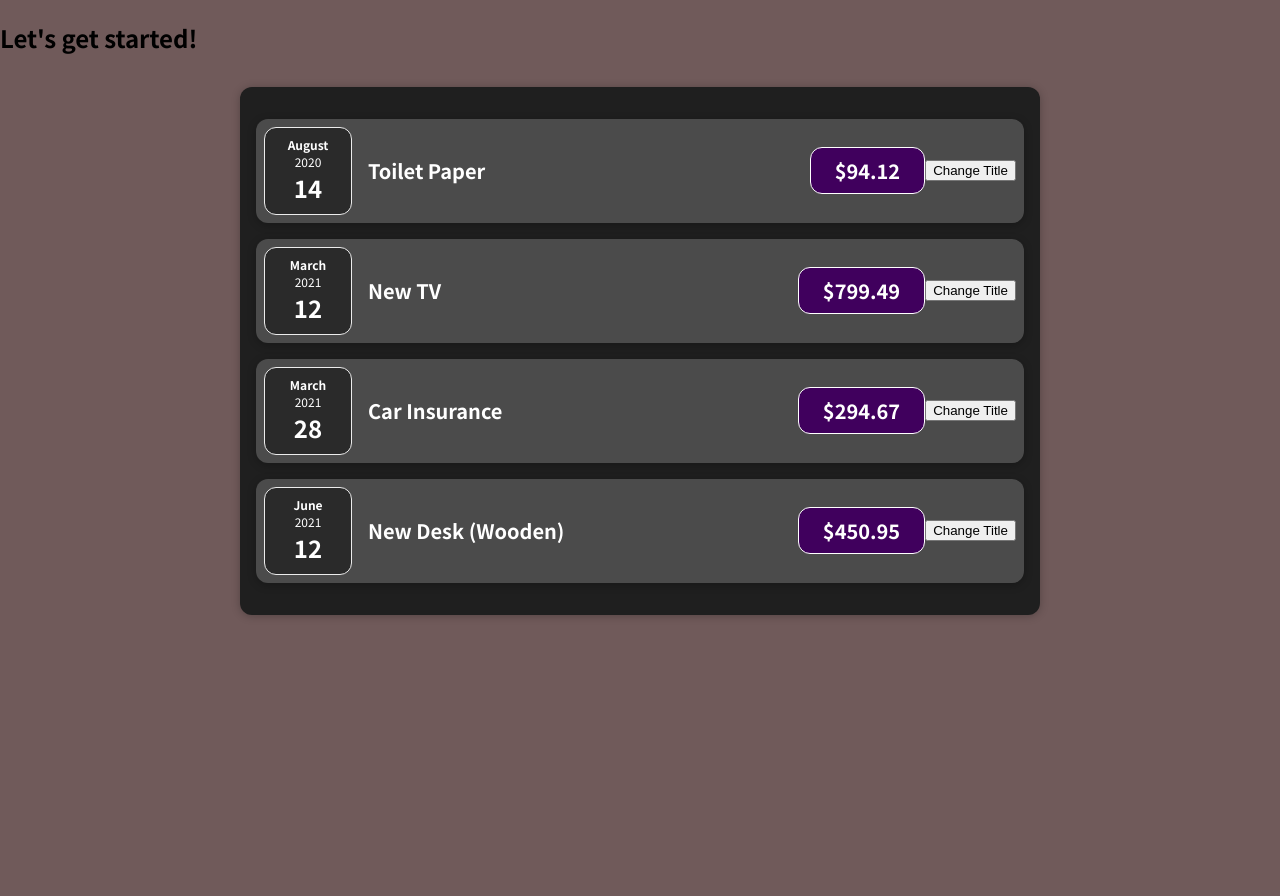
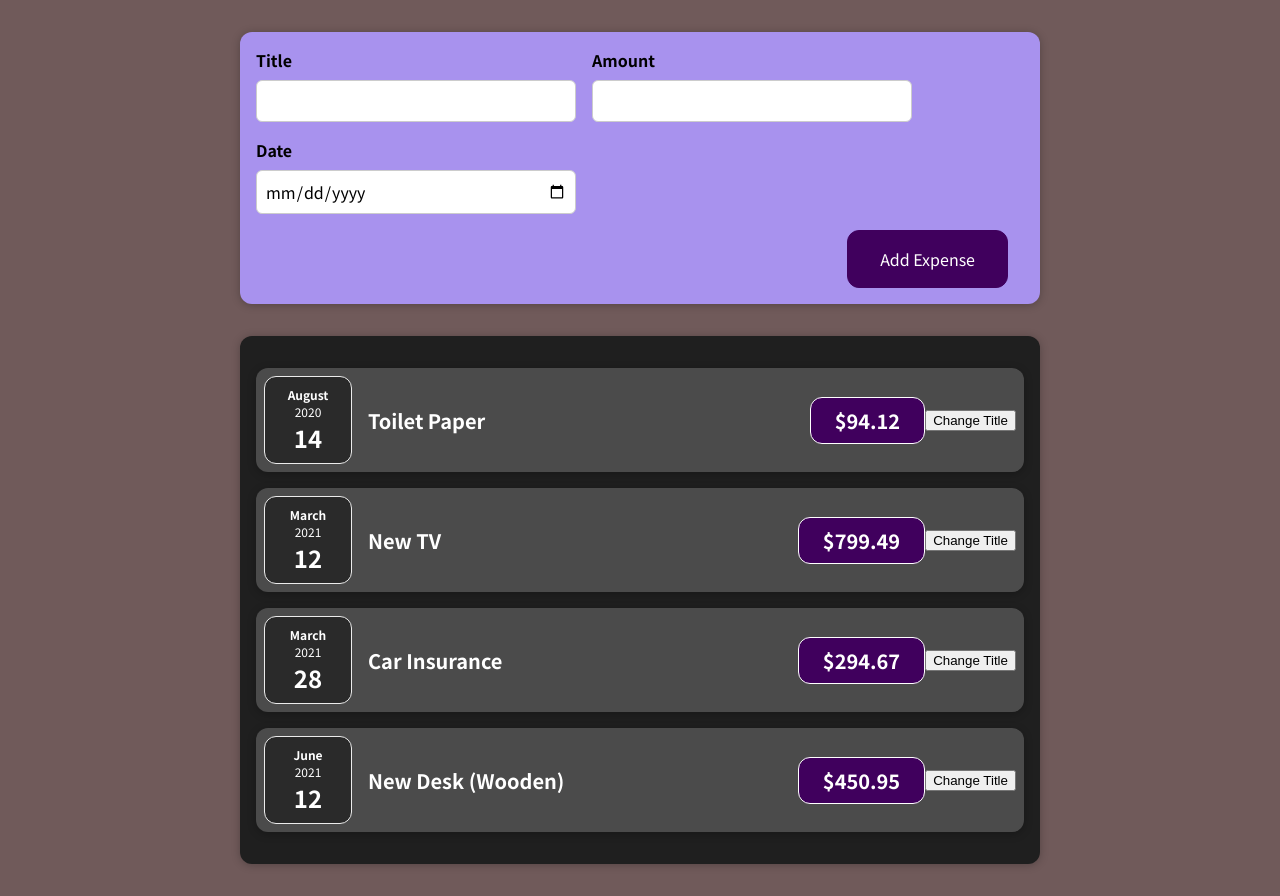
Before and after one commit to AlanLeverenz/react-complete-guide, a React (Create React App) app in the folder starting-setup/: page / in a window 1280 px wide. Before the commit the page ends 800 px from the top, so only its background shows below. Built offline with nearby package versions, Linux system fonts and the light colour scheme.

Commit message:
add ExpenseForm

```diff
--- a/starting-setup/src/App.js
+++ b/starting-setup/src/App.js
@@ -1,3 +1,6 @@
+import React from 'react';
+
+import NewExpense from './components/NewExpense/NewExpense';
 import Expenses from './components/Expenses/Expenses'
 
 function App() {
@@ -25,7 +28,7 @@
 
   return (
     <div>
-      <h2>Let's get started!</h2>
+      <NewExpense />
       <Expenses items={expenses} />
     </div>
   );
--- a/starting-setup/src/components/Expenses/ExpenseItem.js
+++ b/starting-setup/src/components/Expenses/ExpenseItem.js
@@ -9,10 +9,10 @@
   // title points to props.title,
   // setTitle is function for changing it
   const [title, setTitle] = useState(props.title);
-
+  console.log('Expense item evaluated by React');
   const clickHandler = () => {
     setTitle('Updated');
-    console.log('You clicked me');
+    console.log(title);
   }
 
   return (
--- /dev/null
+++ b/starting-setup/src/components/NewExpense/ExpenseForm.css
@@ -0,0 +1,26 @@
+.new-expense__controls {
+  display: flex;
+  flex-wrap: wrap;
+  gap: 1rem;
+  margin-bottom: 1rem;
+  text-align: left;
+}
+
+.new-expense__control label {
+  font-weight: bold;
+  margin-bottom: 0.5rem;
+  display: block;
+}
+
+.new-expense__control input {
+  font: inherit;
+  padding: 0.5rem;
+  border-radius: 6px;
+  border: 1px solid #ccc;
+  width: 20rem;
+  max-width: 100%;
+}
+
+.new-expense__actions {
+  text-align: right;
+}
--- /dev/null
+++ b/starting-setup/src/components/NewExpense/ExpenseForm.js
@@ -0,0 +1,29 @@
+import React from 'react';
+
+import './ExpenseForm.css';
+
+const ExpenseForm = () => {
+  return (
+    <form>
+      <div className='new-expense__controls'>
+        <div className='new-expense__control'>
+          <label>Title</label>
+          <input type='text' />
+        </div>
+        <div className='new-expense__control'>
+          <label>Amount</label>
+          <input type='number' min='0.01' step='0.01' />
+        </div>
+        <div className='new-expense__control'>
+          <label>Date</label>
+          <input type='date' min='2019-01-01' max='2022-12-31' />
+        </div>
+      </div>
+      <div className='new-expense__actions'>
+        <button type='submit'>Add Expense</button>
+      </div>
+    </form>
+  );
+};
+
+export default ExpenseForm;
--- /dev/null
+++ b/starting-setup/src/components/NewExpense/NewExpense.css
@@ -0,0 +1,38 @@
+.new-expense {
+  background-color: #a892ee;
+  padding: 1rem;
+  margin: 2rem auto;
+  width: 50rem;
+  max-width: 95%;
+  border-radius: 12px;
+  text-align: center;
+  box-shadow: 0 1px 8px rgba(0, 0, 0, 0.25);
+}
+
+.new-expense button {
+  font: inherit;
+  cursor: pointer;
+  padding: 1rem 2rem;
+  border: 1px solid #40005d;
+  background-color: #40005d;
+  color: white;
+  border-radius: 12px;
+  margin-right: 1rem;
+}
+
+.new-expense button:hover,
+.new-expense button:active {
+  background-color: #510674;
+  border-color: #510674;
+}
+
+.new-expense button.alternative {
+  color: #220131;
+  border-color: transparent;
+  background-color: transparent;
+}
+
+.new-expense button.alternative:hover,
+.new-expense button.alternative:active {
+  background-color: #ddb3f8;
+}
--- /dev/null
+++ b/starting-setup/src/components/NewExpense/NewExpense.js
@@ -0,0 +1,14 @@
+import React from 'react';
+
+import ExpenseForm from './ExpenseForm';
+import './NewExpense.css';
+
+const NewExpense = () => {
+  return (
+    <div className='new-expense'>
+      <ExpenseForm />
+    </div>
+  );
+};
+
+export default NewExpense;
```
Also changed, not shown: 1 other file (tests, documents, lock files or other folders).
